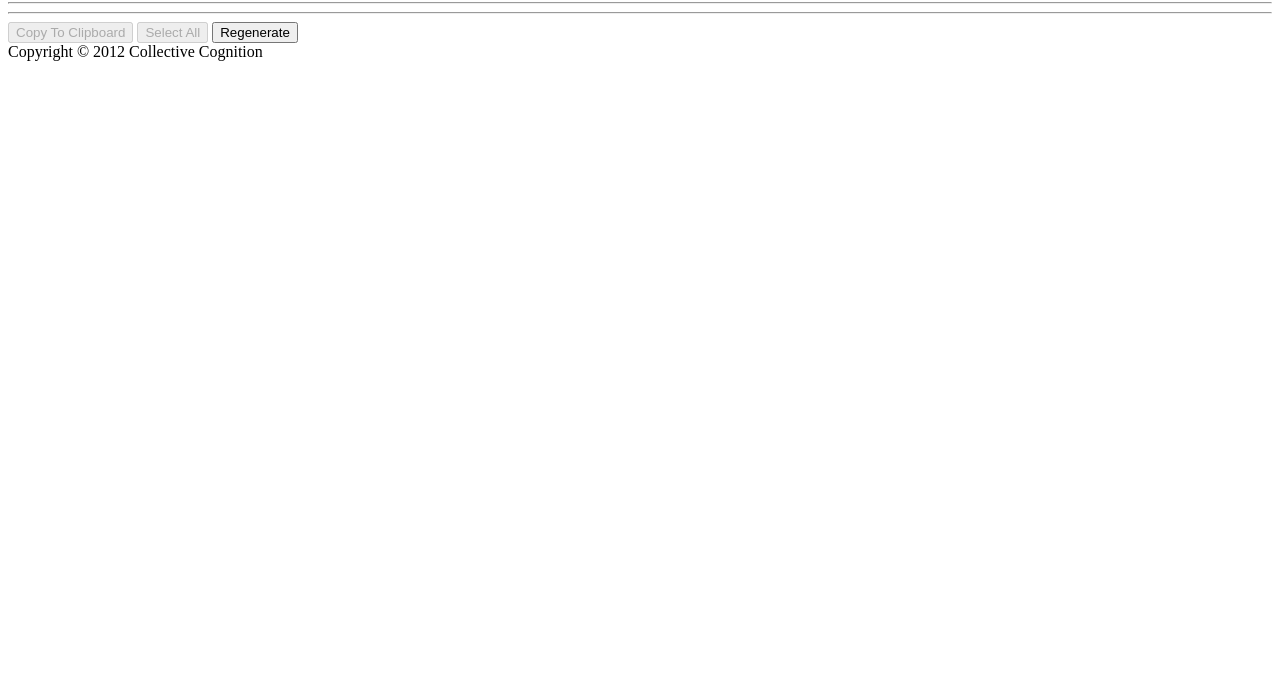
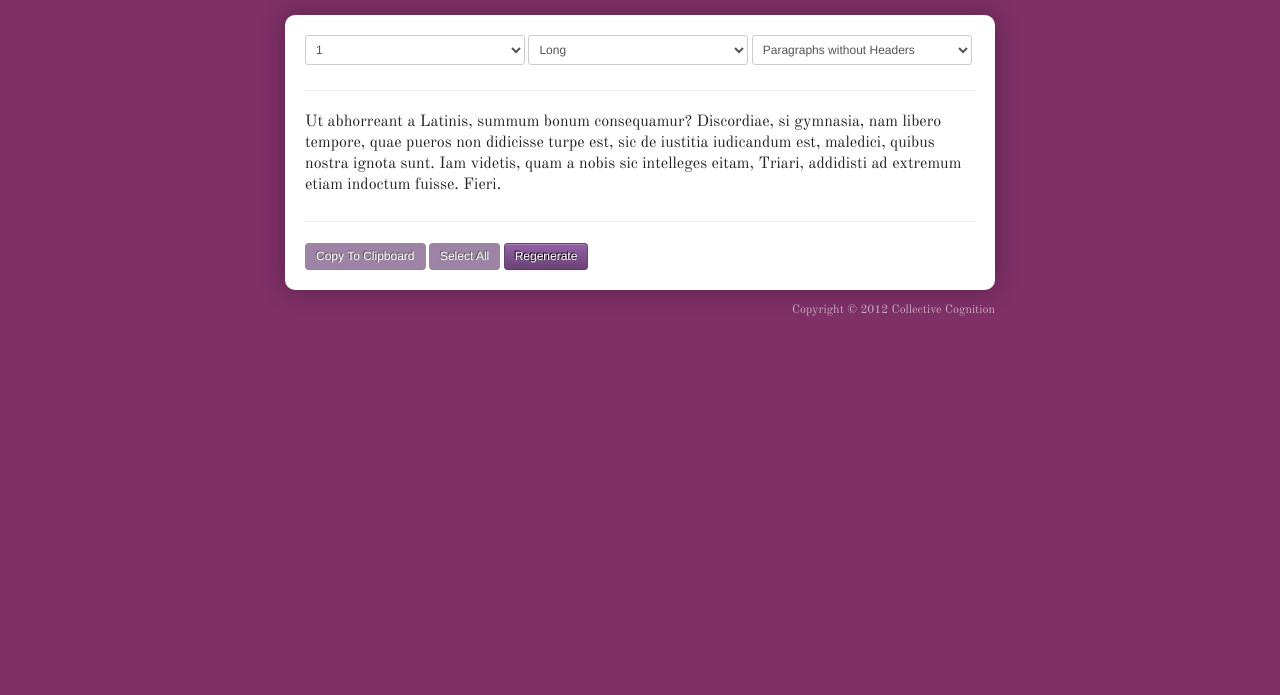
Before and after one commit to collectivecognition/ipsum, a plain HTML site: page index.html in a window 1280 px wide. Shown: the part 105-800 px from the top of the page. Drawn offline with nearby package versions, Linux system fonts and the light colour scheme; the site is published under a folder, as on GitHub Pages, so addresses that start at the root find nothing.

Commit message:
Fixed absolute paths

```diff
--- a/index.html
+++ b/index.html
@@ -5,10 +5,10 @@
 		<title>Ipsum</title>
         <meta name="description" content="">
         <meta name="viewport" content="width=device-width">
-        <link rel="icon" href="/favicon.ico" type="image/x-icon">
-		<link rel="stylesheet" href="/css/bootstrap.min.css" type="text/css">
-		<link rel="stylesheet" href="/css/style.css" type="text/css">
-		<script type="text/javascript" src="/js/ipsum.js"></script>
+        <link rel="icon" href="favicon.ico" type="image/x-icon">
+		<link rel="stylesheet" href="css/bootstrap.min.css" type="text/css">
+		<link rel="stylesheet" href="css/style.css" type="text/css">
+		<script type="text/javascript" src="js/ipsum.js"></script>
 	</head>
 	<body>
 		<div>
```
